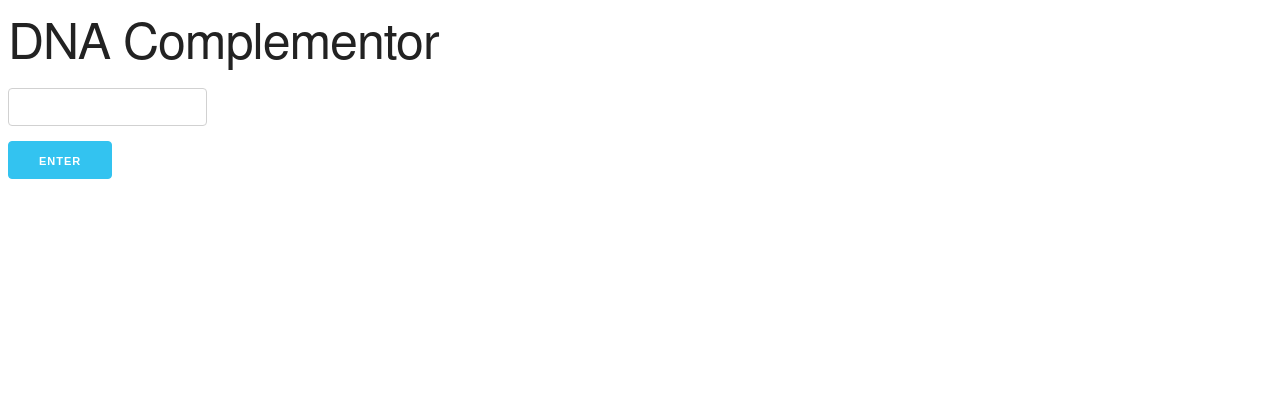
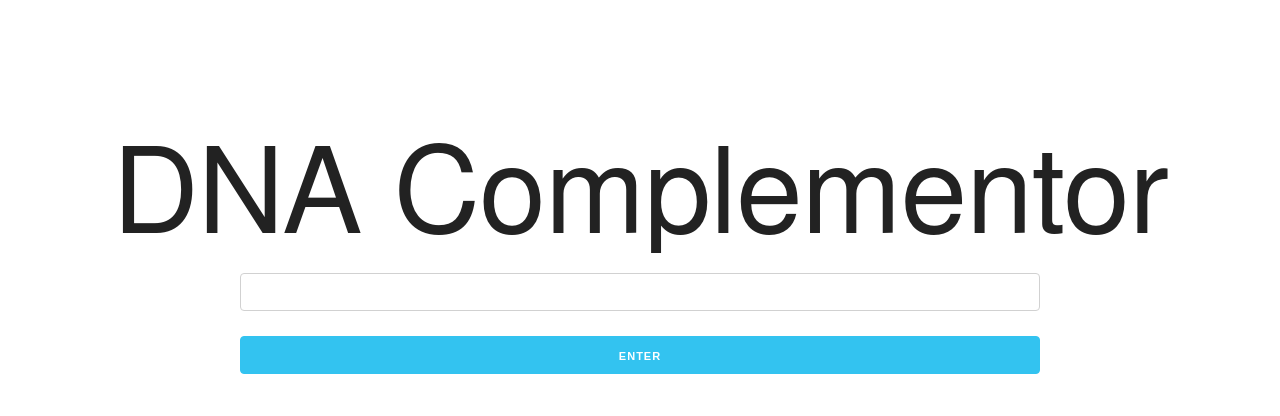
Before and after one commit to utkarshdubey/Python-DNA-Complementor-Web, a Flask app: page / in a window 1280 px wide. Shown: the top 416 px of the page. Run offline with Flask 2, Linux system fonts and the light colour scheme.

Commit message:
Added some cool things.

```diff
--- a/templates/layout.html
+++ b/templates/layout.html
@@ -6,10 +6,39 @@
   <meta http-equiv="X-UA-Compatible" content="ie=edge">
   <title>DNA Complementor</title>
   <link rel="stylesheet" href="https://cdnjs.cloudflare.com/ajax/libs/skeleton/2.0.4/skeleton.min.css">
+  <link rel="stylesheet" href="/static/main.css">
+  <link rel="stylesheet" href="https://cdnjs.cloudflare.com/ajax/libs/animate.css/3.7.0/animate.min.css">
+  <style media="screen">
+  *{
+    overflow:hidden;
+  }
+    .container-wrap{
+      padding-top: 8%;
+    }
+    #title-big{
+      font-size: 120px;
+      animation: bounceIn 2s;
+    }
+    .input-box{
+      width: 800px;
+      font-size: 18px;
+      text-align: center;
+      text-transform: uppercase;
+      animation: shake 2s;
+    }
+    .submit-button{
+      margin-top: 10px;
+      width: 800px;
+      background-color: black;
+      color: #fff;
+    }
+  </style>
 </head>
 <body>
-{% block content %}
+<center>
+  {% block content %}
 
-{% endblock %}
+  {% endblock %}
+</center>
 </body>
 </html>
```
